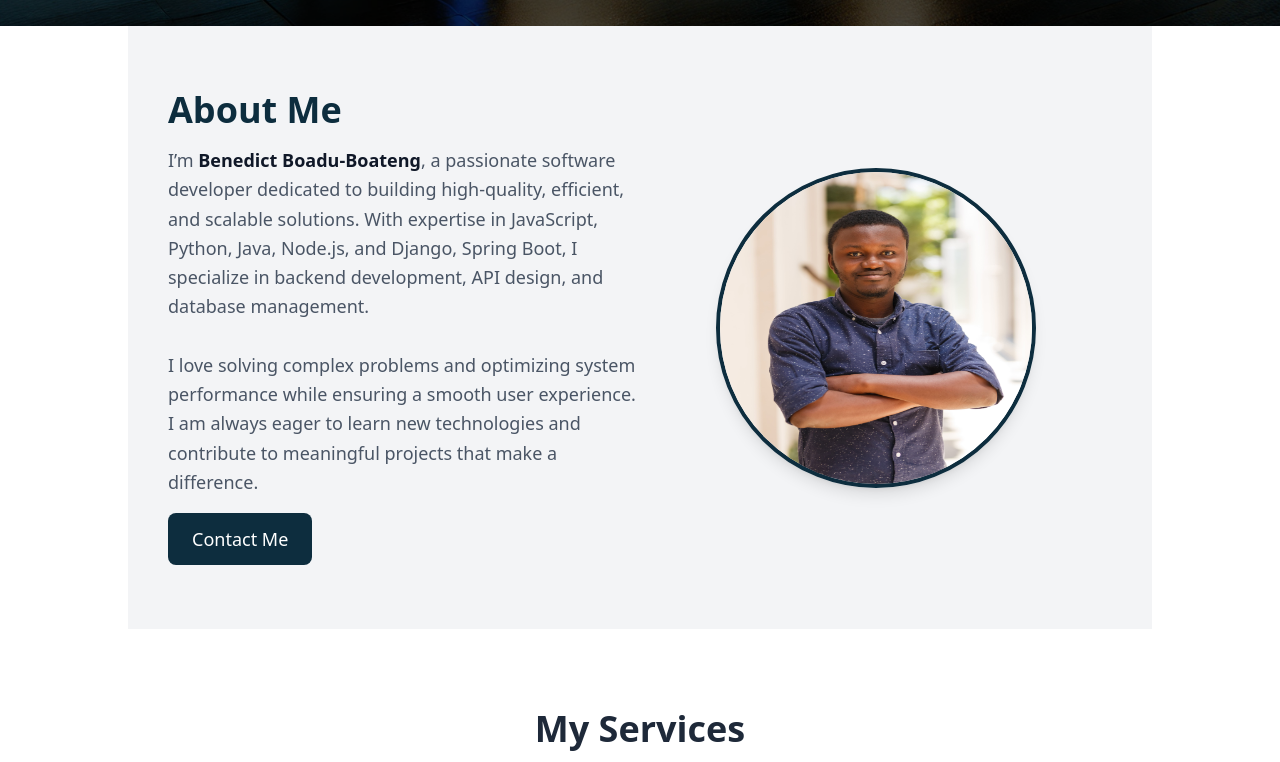
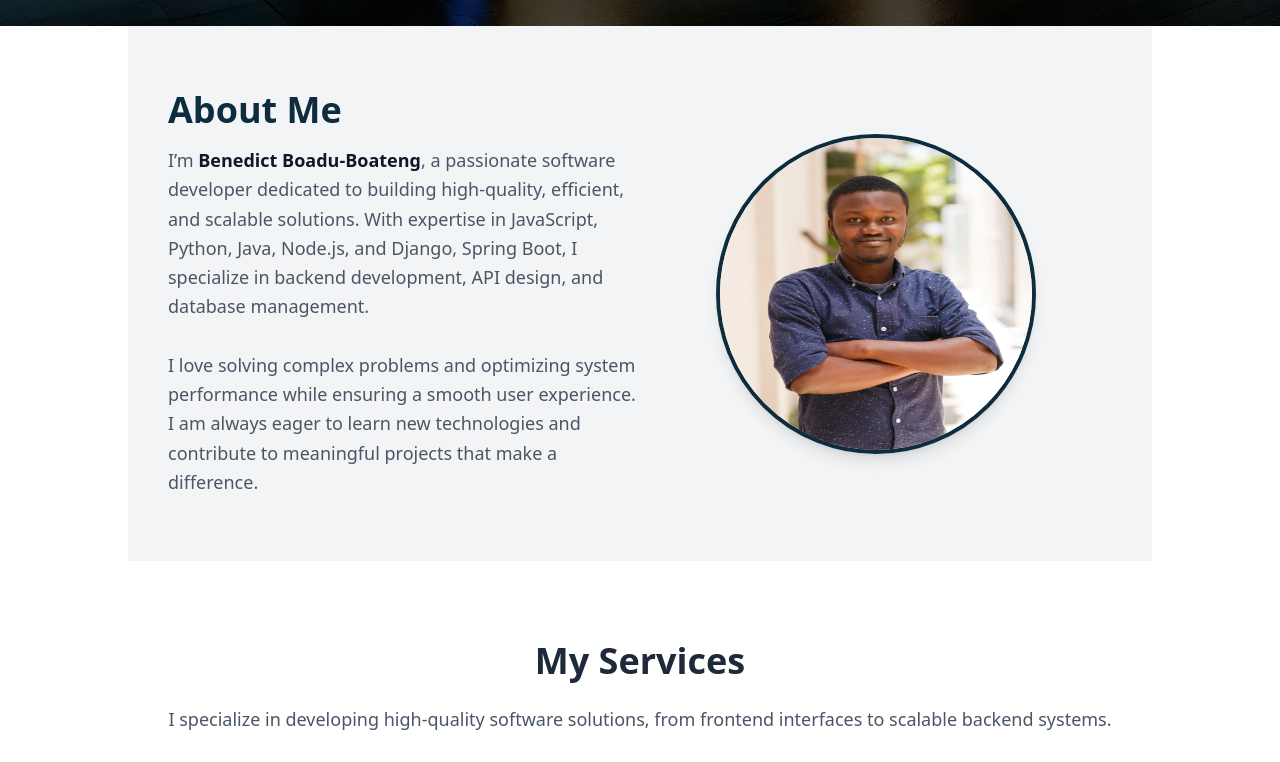
Before and after one commit to Boadu123/Angular_Portfolio, an Angular app: page / in a window 1280 px wide. Shown: the part 774-1536 px from the top of the page. Built offline with nearby package versions, Linux system fonts and the light colour scheme.

Commit message:
Hero Changes

```diff
--- a/src/app/components/about/about.component.html
+++ b/src/app/components/about/about.component.html
@@ -15,12 +15,6 @@
       while ensuring a smooth user experience. I am always eager to learn new
       technologies and contribute to meaningful projects that make a difference.
     </p>
-    <a
-      href="#contact"
-      class="inline-block bg-[#0D2D3E] text-white px-6 py-3 rounded-lg text-lg font-medium hover:bg-blue-700 transition"
-    >
-      Contact Me
-    </a>
   </div>
 
   <!-- Right Section: Profile Image -->
--- a/src/app/components/hero/hero.component.html
+++ b/src/app/components/hero/hero.component.html
@@ -9,7 +9,7 @@
     class="relative z-10 flex flex-col items-center justify-center h-full text-center"
   >
     <h1 class="text-white text-4xl font-bold">
-      My name is Benedict Boadu-Boateng<br /><br />
+      Hello, I'm Benedict Boadu-Boateng<br /><br />
       A Software Developer
     </h1>
   </div>
```
